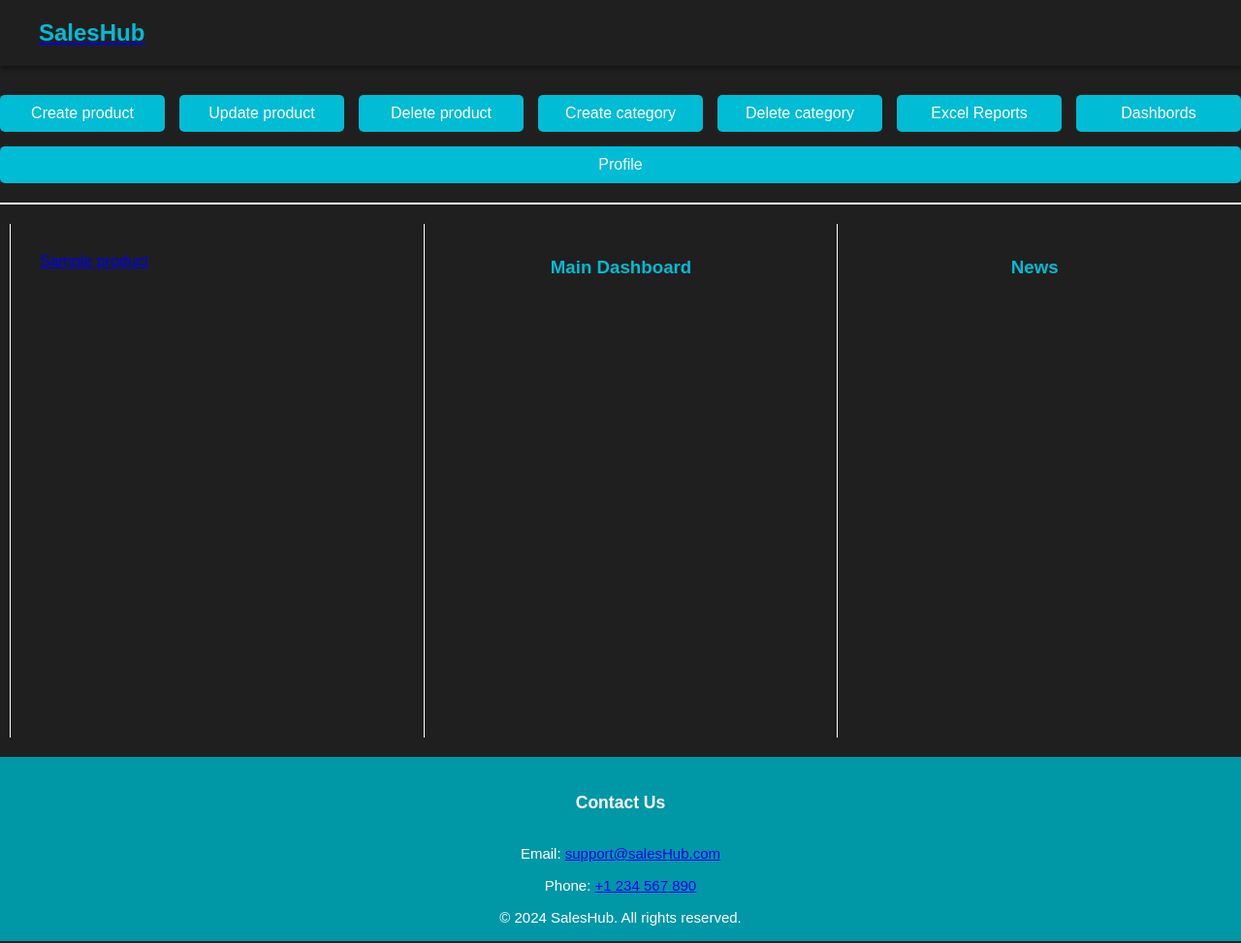
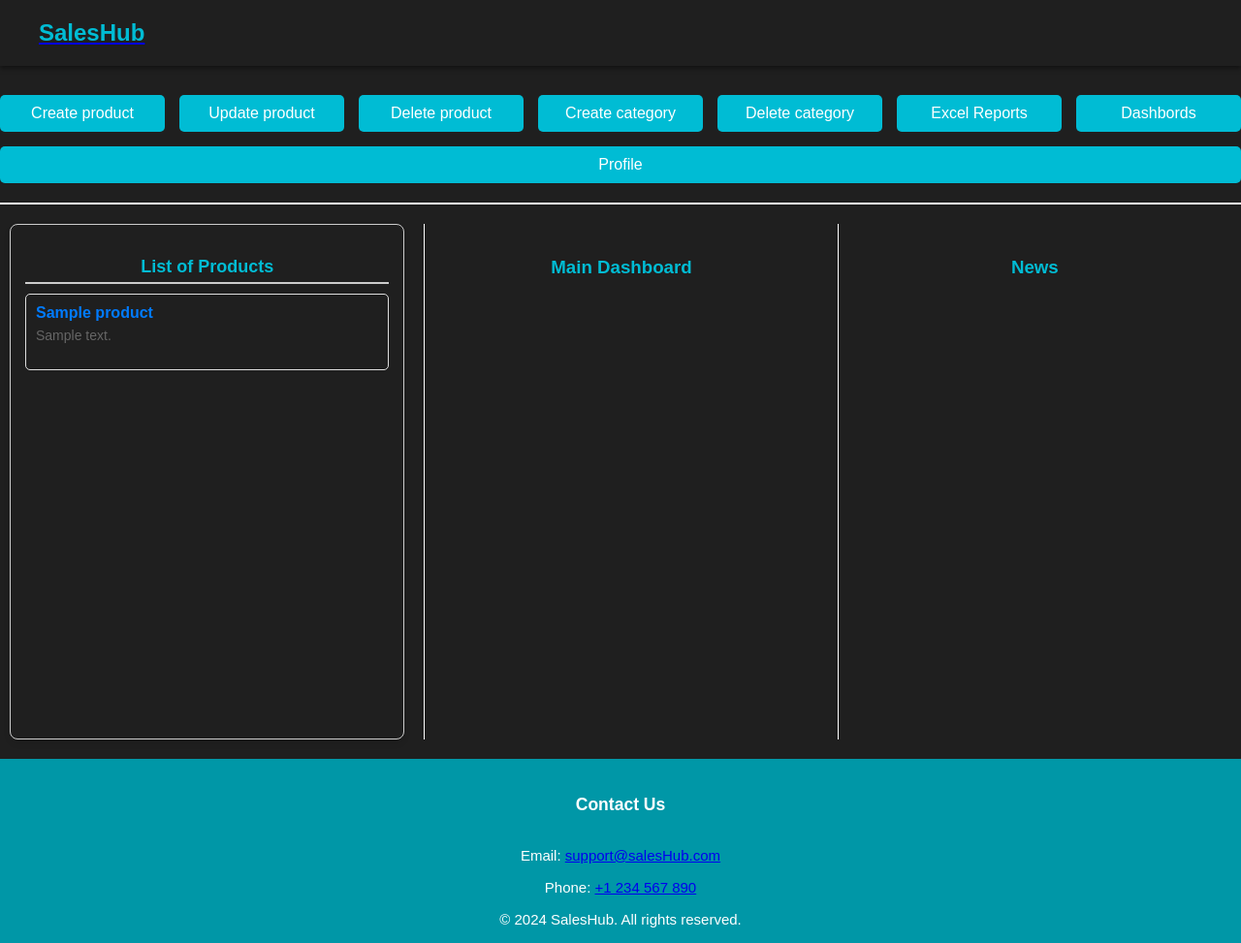
Before and after one commit to Vlad4774/saleshub, a Django app: template core/templates/core/home.html in a window 1280 px wide. Shown: the whole page at 97% size. Run offline with Django 3.2, Linux system fonts and the light colour scheme; the template is opened without the code that fills it: most values are stand-ins (such as "Sample title", 1, 10 or a date in 2020).

Commit message:
change some css and adding (partially) the grid for product details

```diff
--- a/core/static/core/base.css
+++ /dev/null
@@ -1,159 +0,0 @@
-
-body {
-    margin: 0;
-    font-family: Arial, sans-serif;
-    background-color: #121212; /* Dark background */
-    color: #ffffff; /* White text */
-}
-
-
-.header {
-    background-color: #1f1f1f; /* Darker header background */
-    padding: 20px 0;
-    position: fixed; /* Fixed position for sticky header */
-    width: 100%;
-    box-shadow: 0 2px 5px rgba(0, 0, 0, 0.5);
-    z-index: 1000; /* Ensure header is above other elements */
-}
-
-.header .container {
-    display: flex;
-    justify-content: space-between;
-    align-items: center;
-    max-width: 1200px; /* Limit max width */
-    margin: 0 auto;
-    padding: 0 20px; /* Padding for container */
-}
-
-.logo h1 {
-    margin: 0;
-    font-size: 24px; /* Logo font size */
-    color: #00bcd4; /* Highlight logo color */
-}
-
-/* Navigation styles */
-.navigation ul {
-    list-style: none;
-    display: flex;
-    margin: 0;
-    padding: 0;
-}
-
-.navigation li {
-    margin: 0 15px; /* Spacing between nav items */
-}
-
-.navigation a {
-    text-decoration: none;
-    color: #ffffff; /* White text for nav links */
-    font-size: 16px; /* Font size for nav links */
-    transition: color 0.3s; /* Smooth transition for hover effect */
-}
-
-.navigation a:hover {
-    color: #00bcd4; /* Highlight color on hover */
-}
-
-/* Call-to-action button positioning */
-.cta {
-    margin-left: auto; /* Push CTA button to the right */
-}
-
-/* Login button styles */
-.cta-button, .login-button {
-    padding: 10px 20px; /* Same padding for both buttons */
-    font-size: 16px; /* Same font size */
-    border: none; /* Remove borders */
-    border-radius: 5px; /* Same border radius for rounded corners */
-    cursor: pointer; /* Change cursor to pointer */
-}
-
-.cta-button {
-    background-color: #0097a7; /* Example color for the CTA button */
-    color: white; /* Text color for the CTA button */
-}
-
-.login-button {
-    background-color: #0097a7; /* Example color for the Login button */
-    color: white; /* Text color for the Login button */
-}
-
-.login-button:hover {
-    background-color: #0097a7; /* Darker blue on hover */
-}
-
-.footer {
-    background-color: #0097a7; /* Darker background for a refined look */
-    color: #ffffff; /* White text for contrast */
-    padding: 20px 0; /* Padding for spacing inside the footer */
-    font-family: Arial, sans-serif; /* Font for consistency */
-    font-size: 15px;
-    height: 150px; /* Fixed height for the footer */
-    display: flex;
-    justify-content: center; /* Center content horizontally */
-    align-items: center; /* Center content vertically */
-}
-
-.footer .container {
-    max-width: 1200px;
-    height: 150px;
-    margin: 0 auto; /* Center the container */
-    display: flex; /* Flex layout for sections */
-    flex-direction: column; /* Stack sections vertically */
-    align-items: center; /* Center the content */
-}
-
-.footer p {
-    margin-bottom: 1px;
-}
-
-.search-bar {
-    display: flex;
-    align-items: center;
-    background-color: #2c2c2c;
-    border-radius: 25px;
-    padding: 5px 15px;
-    max-width: 400px;
-    margin-right: 20px;
-}
-
-.search-bar input {
-    background: transparent;
-    border: none;
-    color: #ffffff;
-    padding: 10px;
-    font-size: 16px;
-    flex-grow: 1;
-}
-
-.search-bar input::placeholder {
-    color: #a1a1a1;
-}
-
-.profile {
-    display: flex;              /* Aligns the profile picture and text horizontally */
-    align-items: center;        /* Centers the profile picture and username vertically */
-    justify-content: flex-start; /* Aligns items to the left */
-    gap: 10px;                  /* Adds space between the profile image and name */
-}
-
-.profile-pic {
-    width: 40px;                /* Adjust the width of the profile picture */
-    height: 40px;               /* Adjust the height of the profile picture */
-    border-radius: 50%;         /* Makes the picture circular */
-    object-fit: cover;          /* Ensures the image fills the circle without stretching */
-    border: 2px solid #ffffff; /* Optional: Adds a white border around the image */
-}
-
-.profile-info {
-    display: flex;
-    flex-direction: column;      /* Aligns name and any other details vertically */
-    justify-content: center;     /* Centers the text vertically */
-}
-
-.profile-name {
-    font-size: 16px;             /* Adjusts the font size of the username */
-    color: #ffffff;              /* Text color */
-    margin: 0;                   /* Removes default margin */
-    font-weight: bold;           /* Makes the username bold */
-}
--- /dev/null
+++ b/core/static/css/base.css
@@ -0,0 +1,228 @@
+/* Global Styles */
+body {
+    margin: 0;
+    font-family: Arial, sans-serif;
+    background-color: #121212; /* Dark background */
+    color: #ffffff; /* White text */
+}
+
+.container {
+    max-width: 1200px; /* Limit max width for content */
+    margin: 0 auto; /* Center content */
+    padding: 0 20px; /* Padding for container */
+}
+
+/* Header Styles */
+.header {
+    background-color: #1f1f1f; /* Darker header background */
+    padding: 20px 0;
+    position: fixed; /* Fixed position for sticky header */
+    width: 100%;
+    box-shadow: 0 2px 5px rgba(0, 0, 0, 0.5);
+    z-index: 1000; /* Ensure header is above other elements */
+}
+
+.header .container {
+    display: flex;
+    justify-content: space-between;
+    align-items: center;
+}
+
+.logo h1 {
+    margin: 0;
+    font-size: 24px; /* Logo font size */
+    color: #00bcd4; /* Highlight logo color */
+}
+
+/* Navigation Styles */
+.navigation ul {
+    list-style: none;
+    display: flex;
+    margin: 0;
+    padding: 0;
+}
+
+.navigation li {
+    margin: 0 15px; /* Spacing between nav items */
+}
+
+.navigation a {
+    text-decoration: none;
+    color: #ffffff; /* White text for nav links */
+    font-size: 16px; /* Font size for nav links */
+    transition: color 0.3s; /* Smooth transition for hover effect */
+}
+
+.navigation a:hover {
+    color: #00bcd4; /* Highlight color on hover */
+}
+
+/* Call-to-action button positioning */
+.cta {
+    margin-left: auto; /* Push CTA button to the right */
+}
+
+/* General Button Styles */
+.button {
+    padding: 10px 20px;
+    font-size: 16px;
+    border: none;
+    border-radius: 5px;
+    cursor: pointer;
+    transition: background-color 0.3s ease;
+}
+
+/* Primary Button */
+.button-primary {
+    background-color: #0097a7;
+    color: white;
+}
+
+.button-primary:hover {
+    background-color: #007f8c;
+}
+
+/* Secondary Button */
+.button-secondary {
+    background-color: #00bcd4;
+    color: white;
+}
+
+.button-secondary:hover {
+    background-color: #008c9e;
+}
+
+/* Footer Styles */
+.footer {
+    background-color: #0097a7;
+    color: #ffffff;
+    padding: 20px 0;
+    font-size: 15px;
+    height: 150px;
+    display: flex;
+    justify-content: center;
+    align-items: center;
+}
+
+.footer .container {
+    max-width: 1200px;
+    height: 150px;
+    margin: 0 auto;
+    display: flex;
+    flex-direction: column;
+    align-items: center;
+}
+
+.footer p {
+    margin-bottom: 1px;
+}
+
+/* Profile Styles */
+.profile {
+    display: flex;
+    align-items: center;
+    justify-content: flex-start;
+    gap: 10px;
+}
+
+.profile-pic {
+    width: 40px;
+    height: 40px;
+    border-radius: 50%;
+    object-fit: cover;
+    border: 2px solid #ffffff;
+}
+
+.profile-info {
+    display: flex;
+    flex-direction: column;
+    justify-content: center;
+}
+
+.profile-name {
+    font-size: 16px;
+    color: #ffffff;
+    margin: 0;
+    font-weight: bold;
+}
+
+/* Search Bar Styles */
+.search-bar {
+    display: flex;
+    align-items: center;
+    background-color: #2c2c2c;
+    border-radius: 25px;
+    padding: 5px 15px;
+    max-width: 400px;
+}
+
+.search-bar input {
+    background: transparent;
+    border: none;
+    color: #ffffff;
+    padding: 10px;
+    font-size: 16px;
+    flex-grow: 1;
+}
+
+.search-bar input::placeholder {
+    color: #a1a1a1;
+}
+
+/* Scrollable Sections */
+.scrollable-section {
+    max-height: 300px;
+    overflow-y: auto;
+    padding-right: 10px; /* Adds some space for the scrollbar */
+}
+
+/* Additional styling for the product list */
+.product-list {
+    list-style: none;
+    padding: 0;
+    margin: 0;
+}
+
+.product-item {
+    margin: 10px 0;
+    padding: 10px;
+    border-bottom: 1px solid #333;
+}
+
+.product-item a {
+    text-decoration: none;
+    color: #ffffff;
+    font-size: 18px;
+}
+
+.product-item a:hover {
+    color: #00bcd4;
+}
+
+/* Short Description and Product Details */
+.product-description {
+    font-size: 14px;
+    color: #a1a1a1;
+    margin-top: 5px;
+}
+
+/* Responsive adjustments */
+@media screen and (max-width: 768px) {
+    .navigation {
+        display: none; /* Hide navigation for small screens */
+    }
+
+    .header .container {
+        flex-direction: column;
+        align-items: flex-start;
+    }
+
+    .footer {
+        flex-direction: column;
+        align-items: flex-start;
+    }
+
+    .cta-button {
+        margin-top: 10px; /* Move CTA button below for smaller screens */
+    }
+}
--- a/core/static/core/home.css
+++ b/core/static/css/home.css
@@ -60,24 +60,63 @@
     text-align: center;
 }
 
+/* Containerul general pentru lista de produse */
+.info-part.left {
+    border: 1px solid #ccc;
+    border-radius: 8px;
+    padding: 15px;
+    max-height: 400px; /* Înălțime maximă */
+    overflow-y: auto; /* Adaugă scroll vertical */
+    box-shadow: 0 4px 6px rgba(0, 0, 0, 0.1);
+}
+
+/* Titlul */
+.info-part.left h3 {
+    font-size: 18px;
+    font-weight: bold;
+    color: #00bcd4;
+    margin-bottom: 10px;
+    text-align: center;
+    border-bottom: 2px solid #ccc;
+    padding-bottom: 5px;
+}
+
+/* Lista de produse */
 .product-list {
     list-style: none;
     padding: 0;
     margin: 0;
-    max-height: 400px; /* Set a maximum height for the container */
-    overflow-y: auto;  /* Adds vertical scrollbar if content exceeds max height */
-    padding: 15px;
 }
 
+/* Elementele individuale din listă */
 .product-item {
-    margin-bottom: 15px; /* Space between product items */
-    color: #ffffff; /* Text color */
+    margin: 10px 0;
+    padding: 10px;
+    border: 1px solid #ddd;
+    border-radius: 5px;
+    transition: background-color 0.3s ease;
 }
 
-.product-item h3 {
-    margin: 0; /* Remove margin from product name */
+.product-item:hover {
+    background-color: #f0f0f0;
 }
 
-.product-item p {
-    margin: 5px 0; /* Space between product description */
+/* Link-ul produsului */
+.product-item a {
+    font-size: 16px;
+    font-weight: bold;
+    color: #007bff;
+    text-decoration: none;
 }
+
+.product-item a:hover {
+    text-decoration: underline;
+}
+
+/* Descrierea scurtă */
+.short-description {
+    font-size: 14px;
+    color: #666;
+    margin-top: 5px;
+    line-height: 1.4;
+}
--- a/core/templates/core/base.html
+++ b/core/templates/core/base.html
@@ -6,7 +6,7 @@
 <head>
     <meta charset="UTF-8">
     <meta name="viewport" content="width=device-width, initial-scale=1.0">
-    <link rel="stylesheet" href="{% static 'core/base.css' %}">
+    <link rel="stylesheet" href="{% static 'css/base.css' %}">
     {% block head %}{% endblock %}
 </head>
 
--- a/core/templates/core/create_product.html
+++ b/core/templates/core/create_product.html
@@ -1,9 +1,8 @@
 {% extends 'core/base.html' %}
-
 {% load static %}
 
 {% block head %}
-<link rel="stylesheet" href="{% static 'core/create_product.css' %}">
+<link rel="stylesheet" href="{% static 'css/create_product.css' %}">
 {% endblock %}
 
 {% block content %}
--- a/core/templates/core/get_started.html
+++ b/core/templates/core/get_started.html
@@ -1,12 +1,9 @@
 {% extends 'core/base.html' %}
 {% load static %}
 
-
 {% block head %}
-<link rel="stylesheet" href="{% static 'core/get_started.css' %}">
-<title>Get Started with SalesHub</title>
+<link rel="stylesheet" href="{% static 'css/get_started.css' %}">
 {% endblock %}
-
 
 {% block content %}
 <section class="hero">
--- a/core/templates/core/home.html
+++ b/core/templates/core/home.html
@@ -2,8 +2,8 @@
 {% load static %}
 
 {% block head %}
-<link rel="stylesheet" href="{% static 'core/home.css' %}">
 <title>SalesHub</title>
+<link rel="stylesheet" href="{% static 'css/home.css' %}">
 {% endblock %}
 
 {% block content %}
@@ -25,10 +25,12 @@
     <section class="info-section">
 
         <div class="info-part left">
+            <h3>List of Products</h3>
             <ul class="product-list">
                 {% for product in products %}
                     <li class="product-item">
                         <a href="{% url 'product_detail' product.id %}">{{ product.name }}</a>
+                        <p class="short-description">{{ product.short_description }}</p>
                     </li>
                 {% empty %}
                     <li>No products available.</li>
--- a/core/templates/core/login.html
+++ b/core/templates/core/login.html
@@ -2,8 +2,7 @@
 {% load static %}
 
 {% block head %}
-    <link rel="stylesheet" href="{% static 'core/base.css' %}">
-    <link rel="stylesheet" href="{% static 'core/login.css' %}">
+<link rel="stylesheet" href="{% static 'css/login.css' %}">
 {% endblock %}
 
 {% block content %}
```
Also changed, not shown: core/static/css/create_product.css (renamed from core/static/core/create_product.css, +26 -3 lines), core/templates/core/product.html (+21 -5 lines), core/views.py (+9 -2 lines), core/models.py (line endings or trailing spaces), core/static/css/get_started.css (renamed from core/static/core/get_started.css), core/static/css/login.css (renamed from core/static/core/login.css), core/static/css/product.css (renamed from core/static/core/product.css).
